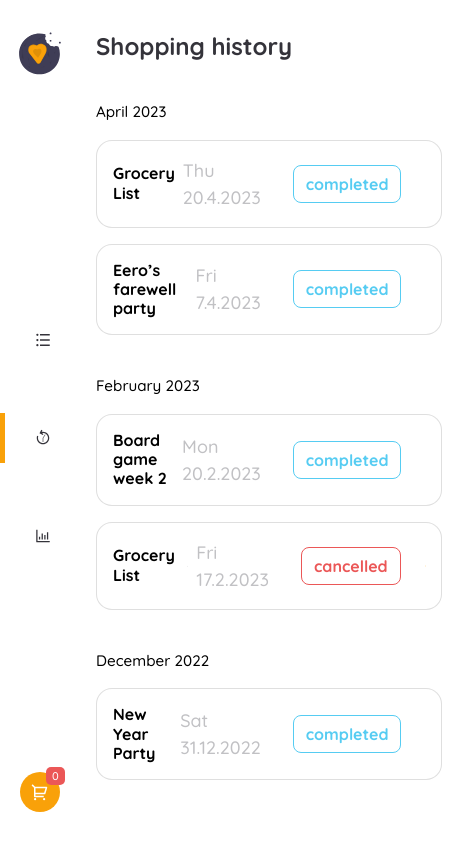
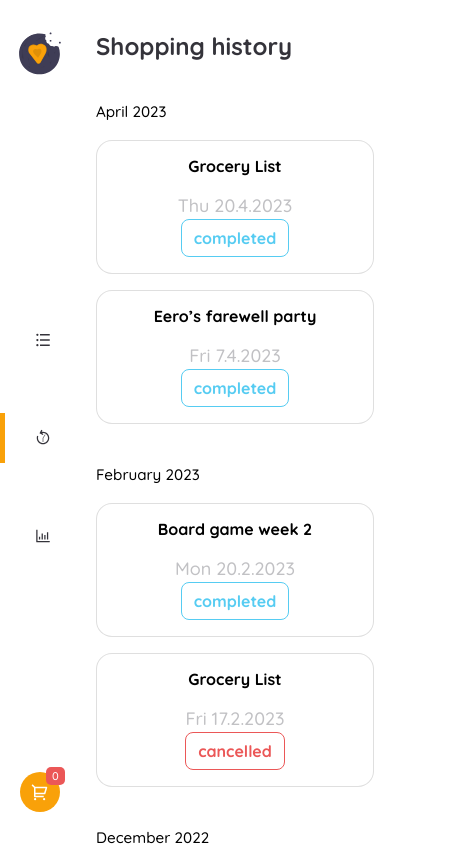
Before and after one commit to nkp1111/shoppingify-master, a React (Create React App) app: page /history in a window 390 px wide. Shown: the whole page, 458 px wide, since content can reach past the window. Built offline with nearby package versions, Linux system fonts and the light colour scheme.

Commit message:
feat: add media query to shoppingHistory

```diff
--- a/src/component/ShoppingHistory/ListHistory.js
+++ b/src/component/ShoppingHistory/ListHistory.js
@@ -21,7 +21,7 @@ const ListHistory = ({ handleGroceryDetail }) => {
         <div className='items-month' key={item}>
           <p>{item}</p>
           {formattedGrocery[item].map(gItem => (
-            <article className="card flex-row justify-content-between" key={gItem.id}>
+            <article className="card justify-content-between" key={gItem.id}>
               <h2 onClick={(e) => setGrocery(gItem)}>{gItem.name}</h2>
               <div className='d-flex align-items-center'>
                 <BsCalendarRange className='calendar-icon me-2' />
--- a/src/component/ShoppingHistory/shoppingHistory.css
+++ b/src/component/ShoppingHistory/shoppingHistory.css
@@ -14,6 +14,8 @@
   margin-bottom: 1rem;
 
   align-items: center;
+
+  flex-direction: row;
 }
 
 .items-month h2 {
@@ -85,3 +87,52 @@
   font-size: 0.85rem;
   font-weight: 700;
 }
+
+@media screen and (max-width:40.625rem) {
+
+  /* list view  */
+  .items-month .card {
+    flex-direction: column;
+  }
+
+  .items-month .card h2 {
+    margin-bottom: 1rem;
+  }
+
+  .items-month .card h2+div {
+    width: 100%;
+    justify-content: space-between;
+  }
+
+  /* detail view  */
+  .grocery-category+div {
+    flex-wrap: wrap;
+  }
+}
+
+@media screen and (max-width:31.25rem) {
+
+  /* list view  */
+  .items-month .card h2+div {
+    flex-wrap: wrap;
+  }
+
+  .items-month .card h2+div>* {
+    margin: 0 !important;
+  }
+
+  .calendar-icon {
+    display: none;
+  }
+}
+
+@media screen and (max-width:25rem) {
+  .forward-icon {
+    display: none;
+  }
+
+  .items-month .card h2+div {
+    justify-content: center;
+    flex-direction: column;
+  }
+}
```
